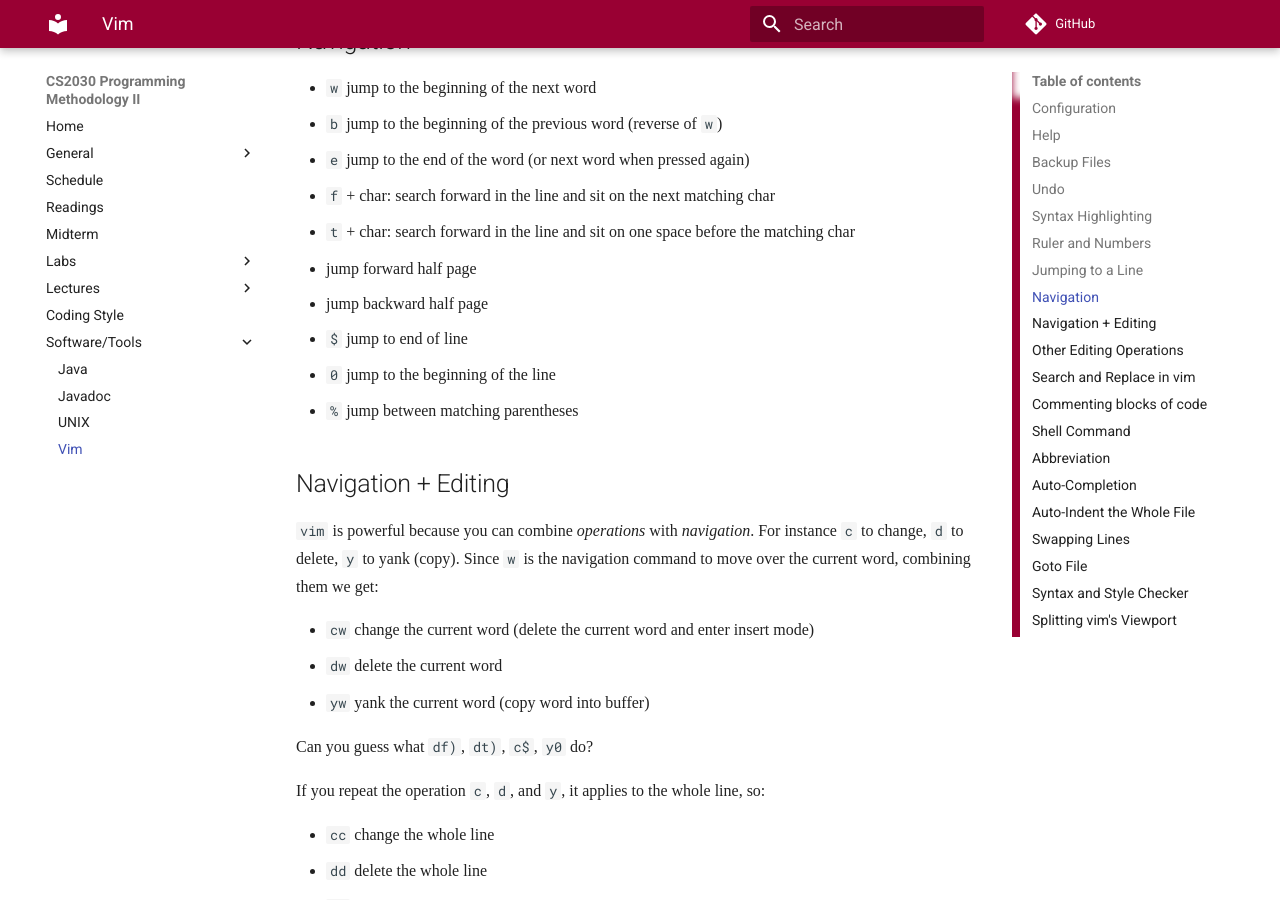
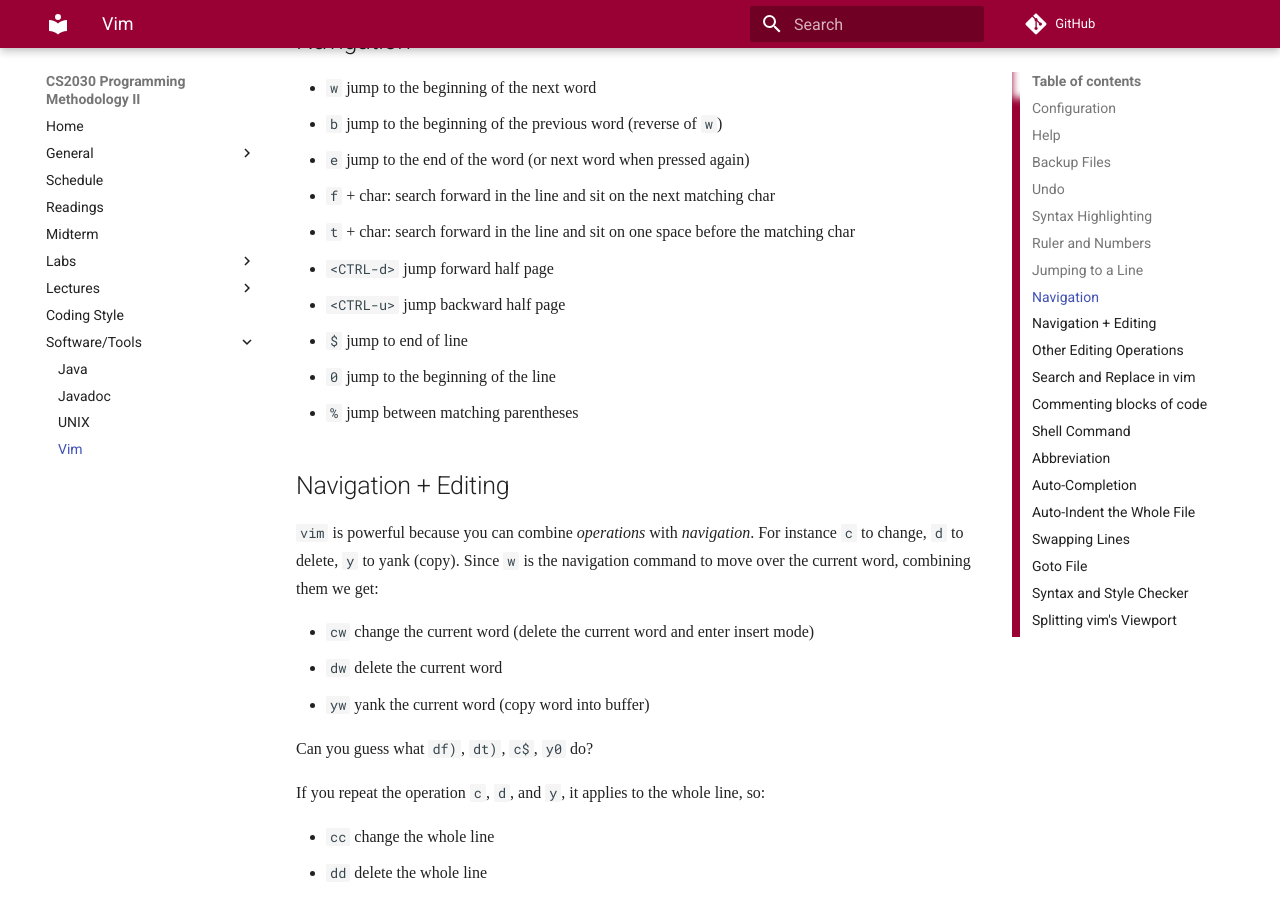
Before and after one commit to nus-cs2030/1718-s2, an MkDocs documentation site: the page built from docs/vim.md, in a window 1280 px wide and 900 px high, scrolled down 1912 px. Built offline with MkDocs 1.6.1 and Material for MkDocs 9.7.7, drawn with Linux system fonts in a browser that asks for light colours; nearby versions of some CDN libraries; some web fonts are replaced; formulas are drawn with MathJax 3; comment, search, counter and statistics services are not loaded; old or Windows-style settings are respelled for this version of MkDocs.

Commit message:
vim: fix 'jumping half-pages' keystrokes not rendered

```diff
--- a/docs/vim.md
+++ b/docs/vim.md
@@ -72,8 +72,8 @@ If the compiler tells you there is an error on Line $x$, you can issue `:<x>` to
 - `e`   jump to the end of the word (or next word when pressed again)
 - `f` + char: search forward in the line and sit on the next matching char
 - `t` + char:  search forward in the line and sit on one space before the matching char
-- <CTRL-d> jump forward half page
-- <CTRL-u> jump backward half page
+- `<CTRL-d>` jump forward half page
+- `<CTRL-u>` jump backward half page
 - `$` jump to end of line
 - `0` jump to the beginning of the line
 - `%` jump between matching parentheses
```
